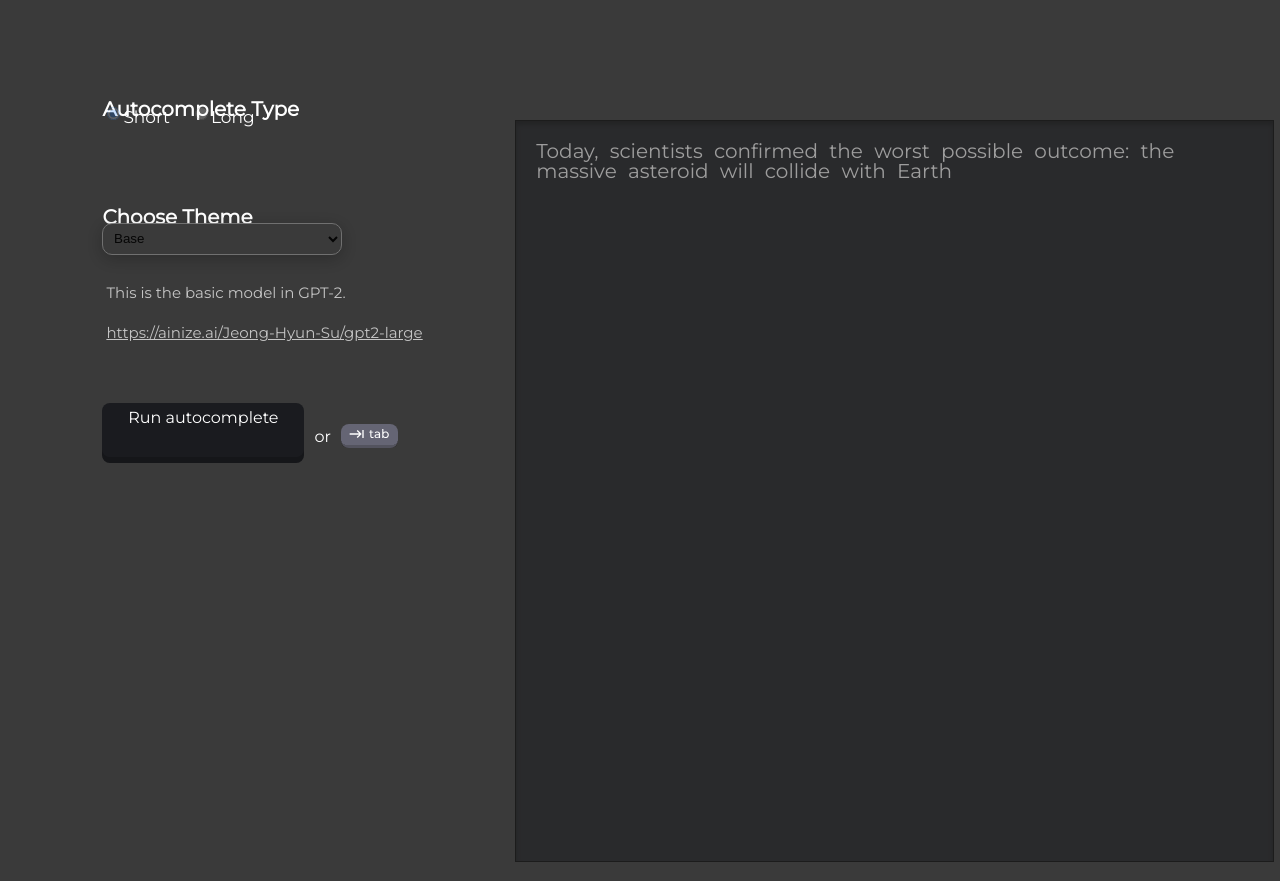
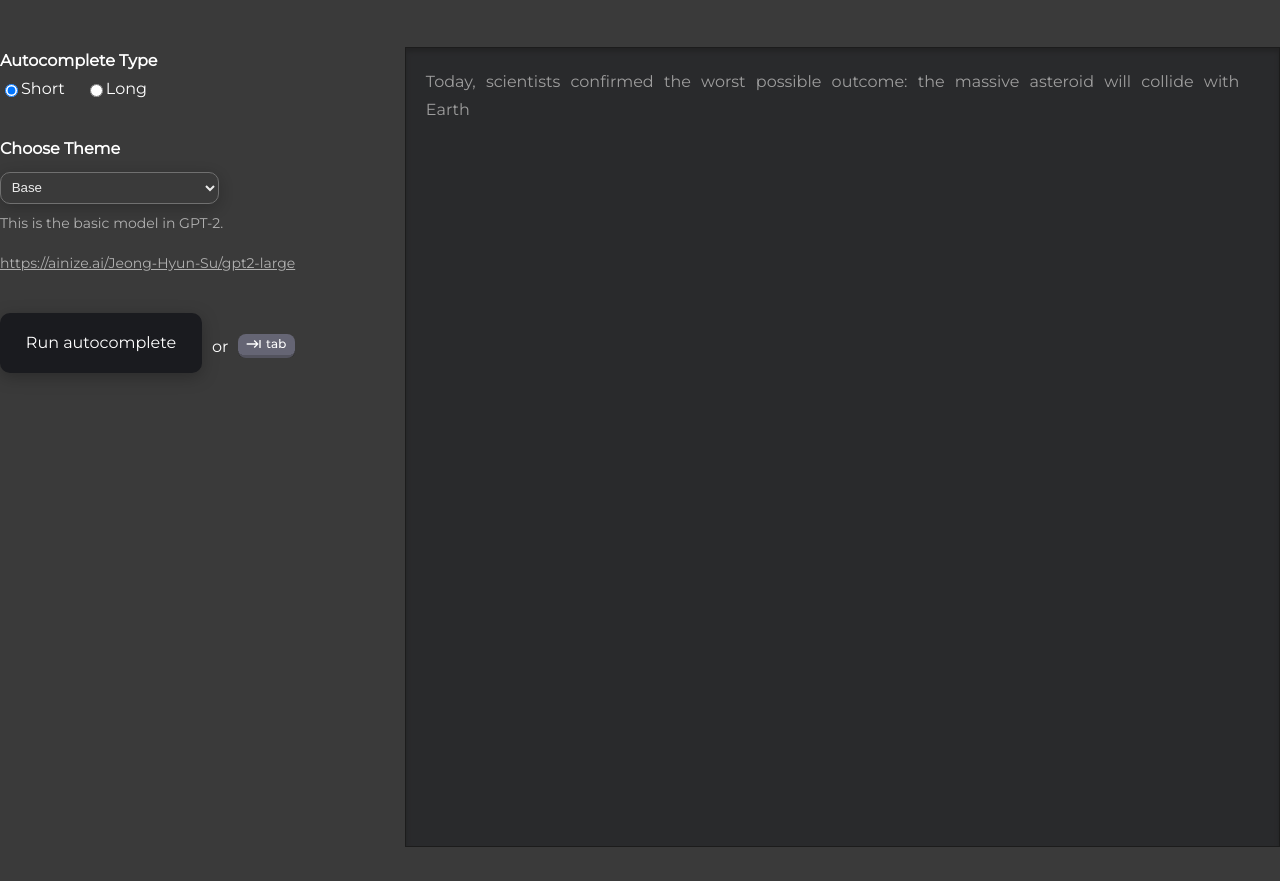
Before and after one commit to ainize-team/tabtab, a Flask app: page / in a window 1280 px wide; the page is wider, and only the part inside the window is pictured. Shown: the part 113-994 px from the top of that part. Run offline with Flask 2, Linux system fonts and the light colour scheme; some libraries are stand-ins or nearby versions.

Commit message:
fix contents

```diff
--- a/static/style.css
+++ b/static/style.css
@@ -1,5 +1,18 @@
 @import 'reset.css';
 @import url('https://fonts.googleapis.com/css?family=Montserrat');
+
+html {
+    overflow: scroll;
+    overflow-x: hidden;
+}
+::-webkit-scrollbar {
+    width: 0px;  /* Remove scrollbar space */
+    background: transparent;  /* Optional: just make scrollbar invisible */
+}
+/* Optional: show position indicator in red */
+::-webkit-scrollbar-thumb {
+    background: #FF0000;
+}
 
 body {
     overflow-x:hidden;
@@ -38,11 +51,8 @@ p {
     line-height: 28px;
 }
 
-.desktop {
-    position: relative;
-    width: 100%;
-    height: 1300px;
-    background: #3A3A3A;
+p.bold {
+    font-weight: bold;
 }
 
 .header{
@@ -145,58 +155,46 @@ p {
 }
 .contents{
     display: flex;
+    flex-direction: row;
 
-    position: relative;
-    width: 100%;
+    max-width: 1280px;
     height: 800px;
-    left: 7%;
-    top: 15%;
-}
-.choose_type{
-    margin: 1%;
+    margin: 160px auto 0 auto;
 }
 
-.option{
-    position: relative;
-    top: -20px;
+.autocomplete_type {
+    display: flex;
+    flex-direction: column;
 }
-.autocomplete_type_text{
-    font-weight: bold;
-    font-size: 20px;
-    line-height: 28px;
+
+.autocomplete_type .option {
+    display: flex;
+    flex-direction: row;
+    align-items: center;
 }
-.group_1{
-    float: left;
+
+.autocomplete_type .option .radio_text {
+    margin-right: 20px;
 }
-.group_2{
-    float: left;
 
-    margin-left: 5%;
+.choose_type {
+    width: 380px;
+    margin-right: 40px;
 }
-.radio_text{
-    float: left;
-    font-size: 17px;
+
+.choose_theme {
+    margin-top: 32px;
 }
-input[type='radio']{
-    cursor: pointer;
-    float: left;
 
-    border: 1px solid rgba(255, 255, 255, 0.4);
-    background-color: #808080;
-    opacity: 0.2;
-    border-radius: 50%;
-    height: 2%;
+.choose_theme select {
+    margin: 8.8px 0;
 }
-input[type='radio']:checked::after{
-    opacity: 1;
-    box-sizing: border-box;
-    border-radius: 50%;
 
-    /* light violet */
-    background-color: #AD87FF;
-}
-.choose_theme{
-    margin-top: 20%;
+.choose_theme .description {
+    font-size: 14px;
+    line-height: 20px;
+
+    opacity: 0.6;
 }
 
 #model{
@@ -206,50 +204,36 @@ input[type='radio']:checked::after{
     opacity: 0.9;
     background-color: #3A3A3A;
     /* white */
+    color: #FFFFFF;
     filter: drop-shadow(0px 4px 8px rgba(0, 0, 0, 0.25));
     border-radius: 10px;
 
     position: relative;
-    top: -8px;
 }
 
-.description{
-    font-size: 15px;
-    line-height: 20px;
-
-    width: 400px;
-
-    margin-left: 1%;
-    margin-top: 5%;
-    margin-bottom: 15%;
-
-    opacity: 0.7;
-}
-
-.trigger{
+.trigger {
     display: flex;
     flex-direction: row;
     align-items: flex-start;
-    padding: 0px;
+
+    margin-top: 40px;
 }
 
-.or{
+.or {
     margin: 20px 10px;
 }
+
 .tab_icon{
     margin-top: 21px;
 }
 
-.editor{
+.editor {
     padding: 20px 20px;
     border: 1px solid black;
 
-    width: 56%;
-    height: 700px;
+    font-size: 16px;
+    line-height: 28px;
 
-    margin-top: 3%;
-
-    font-size: 20px;
     word-spacing: 6px;
 
     /* dark */
@@ -289,12 +273,6 @@ input[type='radio']:checked::after{
     cursor: pointer; margin-left: 40px;
 }
 
-.choose_theme_text{
-    font-weight: bold;
-    font-size: 20px;
-    line-height: 28px;
-}
-
 #menu {
     display: none;
     width: 200px;
@@ -314,25 +292,21 @@ input[type='radio']:checked::after{
     cursor: pointer;
     height: 60px;
     width: 202px;
-    left: 0px;
-    top: 0px;
     border-radius: 10px;
 
+    display: flex;
+    align-items: center;
+    justify-content: center;
+
     background: #1A1B1F;
-    border-radius: 10px;
+    filter: drop-shadow(0px 4px 8px rgba(0, 0, 0, 0.25));
+}
 
-    box-shadow: inset 0px -6px 0px rgba(0, 0, 0, 0.2);
-    border-radius: 8px;
+.rectangle:hover{
+    background: #854CFF;
 }
-.rectangle:hover{
-    box-shadow: 200px 0 0 0 rgba(133,76,255,1) inset, -200px 0 0 0 rgba(133,76,255,1) inset;
-}
-.rectangle_text{
-    font-size: 16px;
-    font-weight: 500;
-    line-height: 30px;
-    letter-spacing: 0px;
-    text-align: center;
+.rectangle:active{
+    background: #6535CC;
 }
 
 .footer_link:hover img{
--- a/templates/index.html
+++ b/templates/index.html
@@ -37,7 +37,7 @@
                 <div class="choose_type">
                     <div class="setting">
                         <div class="autocomplete_type">
-                            <p class="autocomplete_type_text">Autocomplete Type</p>
+                            <p class="bold">Autocomplete Type</p>
                             <div class="option">
                                 <p class="group_1"><input type="radio" name="length" value="short" id="radio_short" checked="checked"><p class="radio_text">Short</p></p>
                                 <p class="group_2"><input type="radio" name="length" value="long" id="radio_long"><p class="radio_text">Long</p></p>
@@ -45,7 +45,7 @@
                         </div>
 
                         <div class="choose_theme">
-                            <p class="choose_theme_text">Choose Theme</p>
+                            <p class="bold">Choose Theme</p>
                             <select name="model" id="model" onchange="showDescription(this)">
                                 <option value="gpt2-large" selected>Base</option>
                                 <option value="gpt2-cover-letter">Cover-Letter</option>
@@ -57,9 +57,9 @@
                                 <option value="gpt2-trump">Trump</option>
                             </select>
 
-                            <div class="description">This is the basic model in GPT-2.
+                            <p class="description">This is the basic model in GPT-2.
                                 <br><br><a href='https://ainize.ai/Jeong-Hyun-Su/gpt2-large' style='color: #FFFFFF;'>https://ainize.ai/Jeong-Hyun-Su/gpt2-large</a>
-                            </div>
+                            </p>
                             <div class="trigger">
                                 <div class="rectangle">
                                     <p class="rectangle_text">Run autocomplete</p>
```
Also changed, not shown: other parts of static/style.css (+19 -56 lines).
